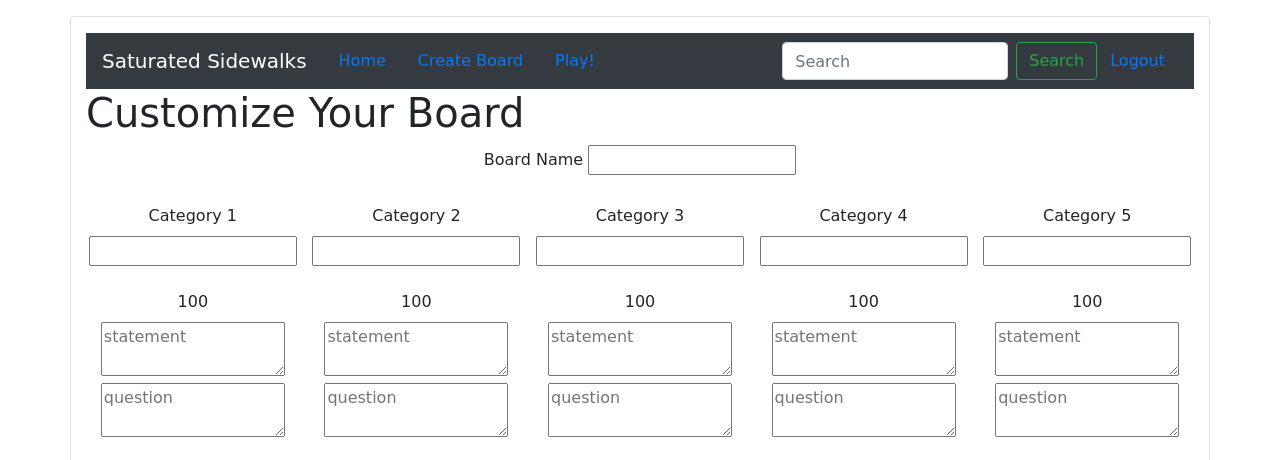
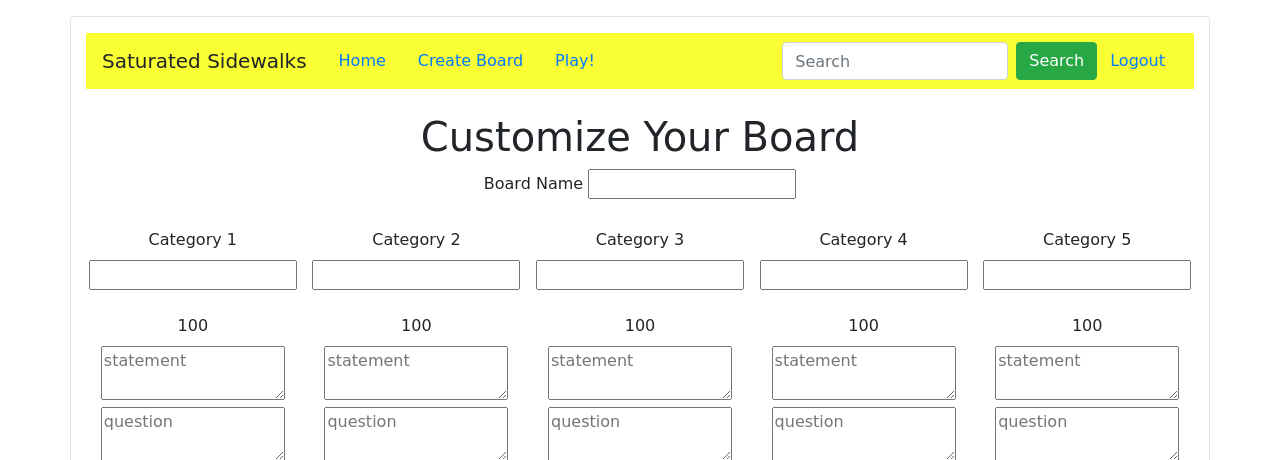
Before and after one commit to phuang00/P02_softdev, a Flask app: page /customize in a window 1280 px wide. Shown: the top 460 px of the page. Run offline with Flask 2, Linux system fonts and the light colour scheme; the visitor is signed in with stand-in values (Sample User, id 1); parts of the project's set-up code (start-up, migrations or seed data) failed here and were passed over; some libraries are stand-ins or nearby versions.

Commit message:
added some more boostrap

```diff
--- a/templates/base.html
+++ b/templates/base.html
@@ -14,15 +14,15 @@
     {% if messages %}
     <ul class=flashes>
       {% for message in messages %}
-    <div class="alert alert-success">{{ message }}</div>
+      <div class="alert alert-warning">{{ message }}</div>
       {% endfor %}
   </ul>
   {% endif %}
   {% endwith %}
   <body>
     {% block header %}
-    <div class="navbarhead" id="font">
-        <nav class="navbar navbar-expand-lg text-white bg-dark">
+    <div class="navbarhead" id="navdiv">
+      <nav class="navbar navbar-expand-lg navbar-light" style="background-color: #f9ff33 ;">
            <a class="navbar-brand">Saturated Sidewalks</a>
            <a class="nav-link" href="/home">Home</a>
            <a class="nav-link" href="/board">Create Board</a>
@@ -31,7 +31,7 @@
              <li>
                <form class="form-inline" action="/search" method="GET">
               <input class="form-control mr-sm-2" type="search" placeholder="Search" aria-label="Search" name="keyword">
-              <button type="submit" class="btn btn-outline-success">Search</button>
+              <button type="submit" class="btn btn-success">Search</button>
               </form>
             </li>
              <li>
--- a/templates/customize.html
+++ b/templates/customize.html
@@ -5,10 +5,11 @@ Customize Your Board...
 {% endblock %}
 
 {% block body %}
-<h1>Customize Your Board</h1>
+<br>
+<center><h1>Customize Your Board</h1></center>
 
 <form class="text-center" method="POST" action="/customize">
-  <label>Board Name</label>
+  <label placeholder="enter board name">Board Name</label>
   <input type="text" name="board_name" required> <br> <br>
   <div class="form-row">
     <div class="col">
--- a/templates/home.html
+++ b/templates/home.html
@@ -5,6 +5,7 @@ Homepage
 {% endblock %}
 
 {% block body %}
+<br><br>
 <div class="text-center">
   <h1>Welcome {{ user }} to JEOPARDY!</h1>
 
```
Lines whose indentation alone changed are shown as unchanged.
